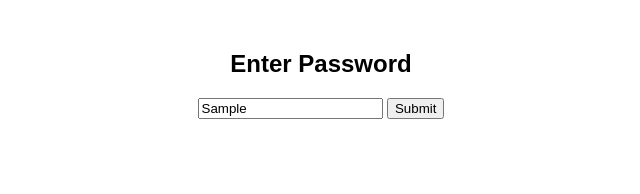
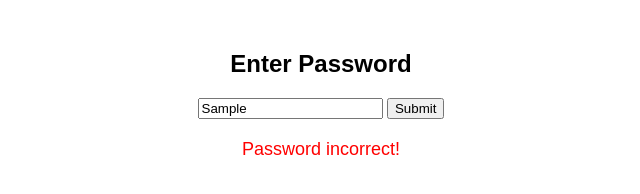
Before and after one commit to hamburgermeow/m, a plain HTML site: page joe.html in a window 1280 px wide. Both pictures are taken after typing "Sample" into the empty fields and a click on the button "Submit". Shown: the whole page, without its empty margins (319-959 px from the left). Drawn offline with Linux system fonts and the light colour scheme.

Commit message:
Update joe.html

```diff
--- a/joe.html
+++ b/joe.html
@@ -31,7 +31,7 @@
 <script>
     function checkPassword() {
         const passwordInput = document.getElementById('passwordInput').value;
-        const validPasswords = ["snappingturtle", "snapping turtle", "SNAPPINGTURTLE]; // Array of valid passwords
+        const validPasswords = ["snappingturtle", "snapping turtle", "SNAPPINGTURTLE"]; // Array of valid passwords
 
         if (validPasswords.includes(passwordInput)) {
             document.getElementById('result').innerText = "Password correct!";
```
